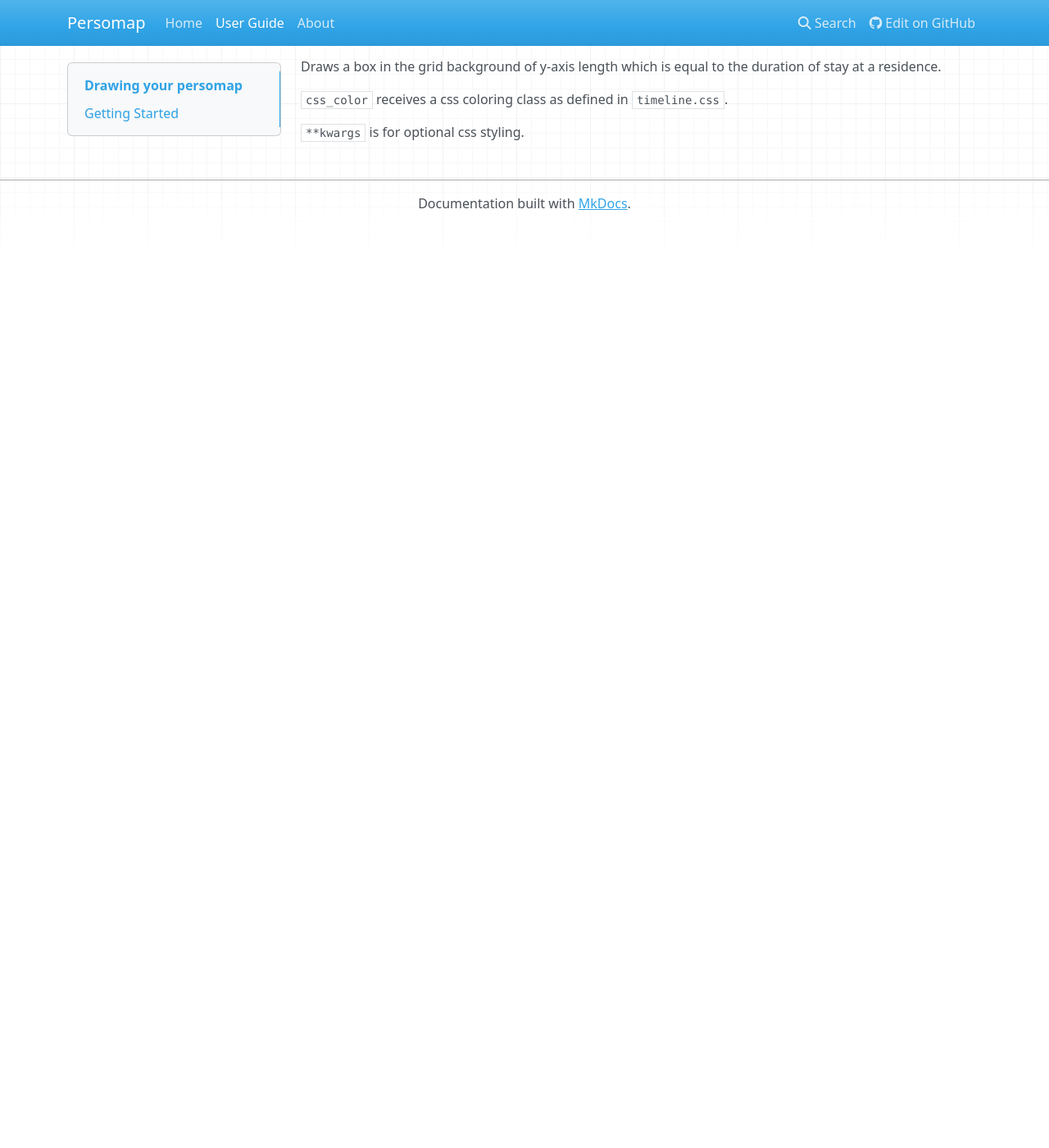
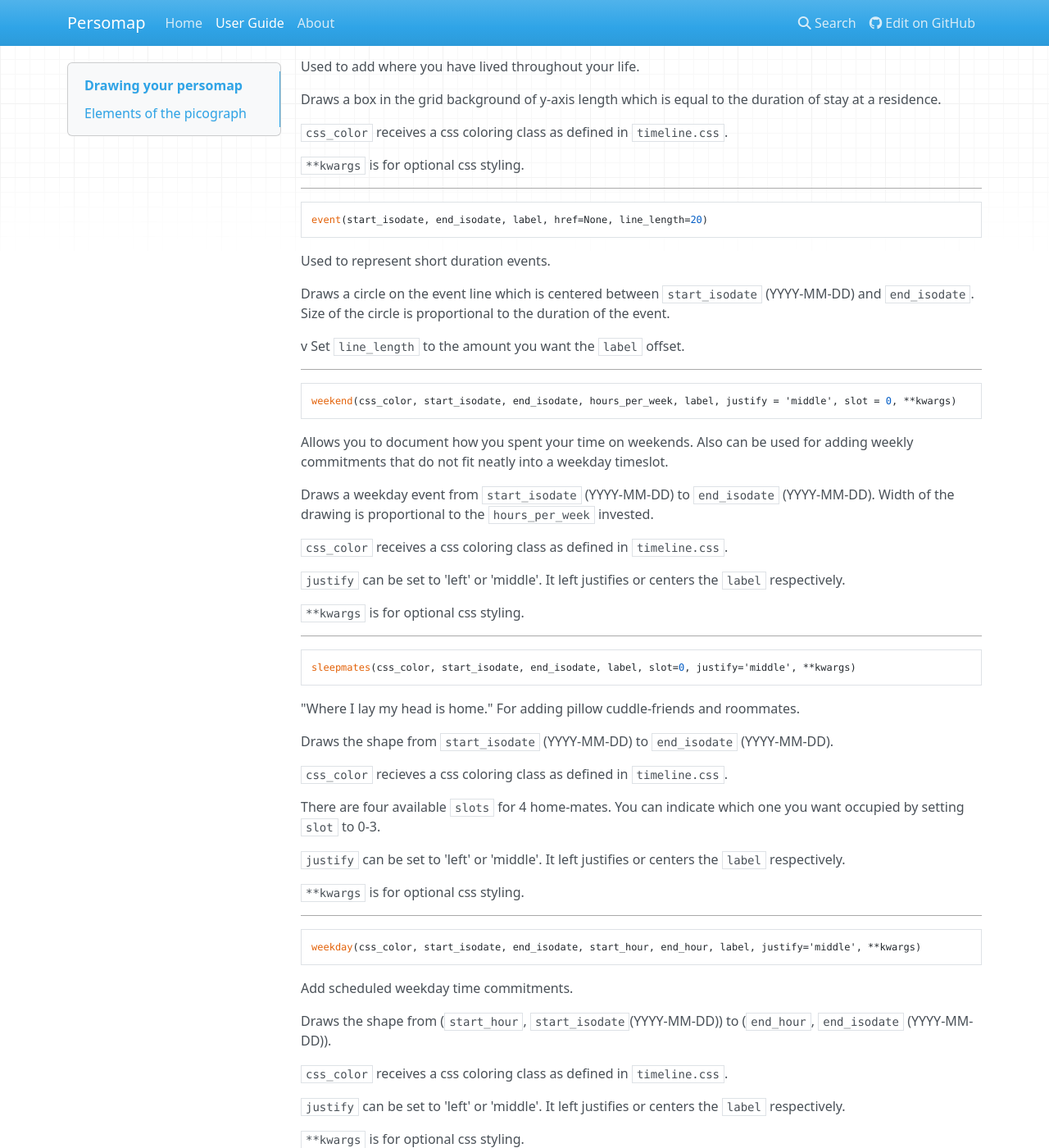
Before and after one commit to devotees/biograph, an MkDocs documentation site: the page built from docs/user-guide.md, in a window 1280 px wide and 1400 px high, scrolled down 425 px. Shown: the whole window at 82% size. Built offline with MkDocs 1.6.1, drawn with Linux system fonts in a browser that asks for light colours; nearby versions of some CDN libraries; old or Windows-style settings are respelled for this version of MkDocs; before the commit the page ends 900 px from its top, so only the background shows below that; some of the changed text lies outside the part shown.

Commit message:
Add rough draft of docs for module overview.

````diff
--- a/docs/user-guide.md
+++ b/docs/user-guide.md
@@ -1,6 +1,6 @@
 # Drawing your persomap
 
-## Getting Started
+## Elements of the picograph
 
 ```
 persomap.timespan(start_isodate, end_isodate, **kwargs)
@@ -19,10 +19,71 @@ Optional arguments:
 ---
 
 ```
-residence(css_color, start_isodate, end_isodate, labl, **kwargs)
+residence(css_color, start_isodate, end_isodate, label, **kwargs)
 ```
+Used to add where you have lived throughout your life.
+
 Draws a box in the grid background of y-axis length which is equal to the duration of stay at a residence.
 
 `css_color` receives a css coloring class as defined in `timeline.css`.
 
 `**kwargs` is for optional css styling.
+
+---
+
+```
+event(start_isodate, end_isodate, label, href=None, line_length=20)
+```
+Used to represent short duration events.
+
+Draws a circle on the event line which is centered between `start_isodate` (YYYY-MM-DD) and `end_isodate`. Size of the circle is proportional to the duration of the event.
+
+v
+Set `line_length` to the amount you want the `label` offset.
+
+---
+
+```
+weekend(css_color, start_isodate, end_isodate, hours_per_week, label, justify = 'middle', slot = 0, **kwargs)
+```
+Allows you to document how you spent your time on weekends. Also can be used for adding weekly commitments that do not fit neatly into a weekday timeslot.
+
+Draws a weekday event from `start_isodate` (YYYY-MM-DD) to `end_isodate` (YYYY-MM-DD). Width of the drawing is proportional to the `hours_per_week` invested.
+
+`css_color` receives a css coloring class as defined in `timeline.css`.
+
+`justify` can be set to 'left' or 'middle'. It left justifies or centers the `label` respectively.
+
+`**kwargs` is for optional css styling.
+
+---
+
+```
+sleepmates(css_color, start_isodate, end_isodate, label, slot=0, justify='middle', **kwargs)
+```
+"Where I lay my head is home." For adding pillow cuddle-friends and roommates.
+
+Draws the shape from `start_isodate` (YYYY-MM-DD) to `end_isodate` (YYYY-MM-DD).
+
+`css_color` recieves a css coloring class as defined in `timeline.css`.
+
+There are four available `slots` for 4 home-mates. You can indicate which one you want occupied by setting `slot` to 0-3.
+
+`justify` can be set to 'left' or 'middle'. It left justifies or centers the `label` respectively.
+
+`**kwargs` is for optional css styling.
+
+---
+
+```
+weekday(css_color, start_isodate, end_isodate, start_hour, end_hour, label, justify='middle', **kwargs)
+```
+Add scheduled weekday time commitments.
+
+Draws the shape from (`start_hour`, `start_isodate`(YYYY-MM-DD)) to (`end_hour`, `end_isodate` (YYYY-MM-DD)).
+
+`css_color` receives a css coloring class as defined in `timeline.css`.
+
+`justify` can be set to 'left' or 'middle'. It left justifies or centers the `label` respectively.
+
+`**kwargs` is for optional css styling.
````
